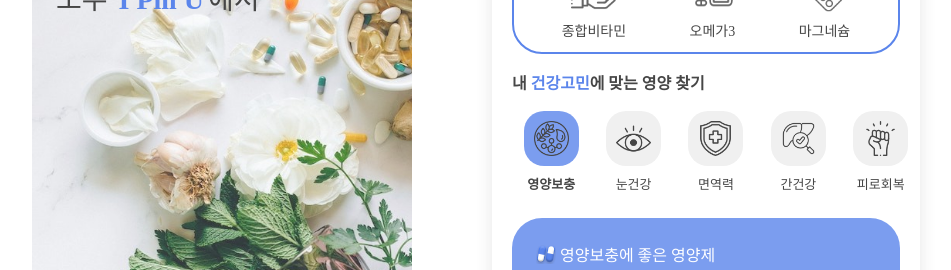
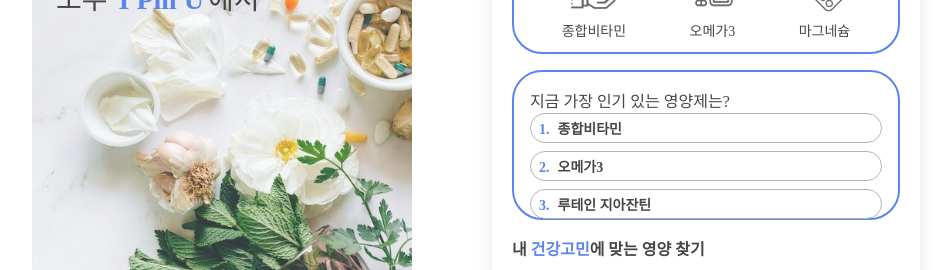
Before and after one commit to codestates-seb/seb42_main_013, a React (Create React App) app in the folder client/: page / in a window 1280 px wide. Shown: the part 247-517 px from the top of the page, without its empty margins (164-1115 px from the left). Built offline with nearby package versions, Linux system fonts and the light colour scheme; a web font is replaced by a local one.

Commit message:
[Fix] 검색, 추천 기능 수정

```diff
--- a/client/src/pages/Search.js
+++ b/client/src/pages/Search.js
@@ -19,10 +19,25 @@ const SearchContainer = styled.div`
 const ResultContainer = styled.div`
   padding: 0 20px;
   padding-bottom: var(--gap-md);
+  .search-no-result {
+    width: 100%;
+    text-align: center;
+    padding: var(--gap-lg) 0;
+    p {
+      margin: var(--gap-sm) 0;
+    }
+  }
+`
+
+const ResultTitleDiv = styled.div`
+  margin: var(--gap-lg) 0;
   .search-result {
-    font-size: 18px;
+    font-size: 16px;
     font-weight: 600;
-    margin: var(--gap-lg) 0;
+    margin-bottom: 4px;
+  }
+  .search-description {
+    font-size: 14px;
   }
 `
 
@@ -121,13 +136,13 @@ function Search() {
   }
 
   const prevBtnHandler = () => {
-    if(isClicked !== 1) {
+    if (isClicked !== 1) {
       setIsClicked(isClicked - 1);
     }
   }
 
   const nextBtnHandler = () => {
-    if(isClicked !== 5) {
+    if (isClicked !== 5) {
       setIsClicked(isClicked + 1);
     }
   }
@@ -147,22 +162,37 @@ function Search() {
           </div>
           <PriceFilterBtn className="not-price-area">적용</PriceFilterBtn>
         </PriceFilterDiv> */}
+        <ResultTitleDiv>
           <div className="search-result">'{query}' 검색 결과</div>
-        {data.map((el, idx) => {
+          <div className="search-description">(검색 결과는 최대 50건까지 확인할 수 있습니다)</div>
+        </ResultTitleDiv>
+        {data.length === 0 ? <div className="search-no-result">
+          <p><strong>'{query}'</strong>에 대한 검색 결과가 없습니다.</p>
+          <p>검색어를 확인해 주세요.</p>
+        </div>
+          : data.map((el, idx) => {
             return (
               <Items key={idx} title={el.title} img={el.image} link={el.link} price={el.lprice} />
             )
           })}
+        {/* {data.map((el, idx) => {
+          return (
+            <Items key={idx} title={el.title} img={el.image} link={el.link} price={el.lprice} />
+          )
+        })} */}
       </ResultContainer>
-      <PaginationDiv>
+      {data.length === 0 ? null
+        : <PaginationDiv>
           <FontAwesomeIcon icon={faChevronLeft} className="pagination-arrow" onClick={prevBtnHandler} />
           {numbers.map(el => {
             return (
               <PaginationBtn key={el} onClick={paginationHandler} clicked={el === isClicked}>{el}</PaginationBtn>
             )
           })}
-        <FontAwesomeIcon icon={faChevronRight} className="pagination-arrow" onClick={nextBtnHandler}/>
+          <FontAwesomeIcon icon={faChevronRight} className="pagination-arrow" onClick={nextBtnHandler} />
         </PaginationDiv>
+      }
+
     </SearchContainer>
   )
 }
--- a/client/src/pages/Suggest.js
+++ b/client/src/pages/Suggest.js
@@ -41,6 +41,7 @@ const UserConcern = styled.div`
   border: 2px solid var(--blue-100);
   border-radius: 30px;
   padding: var(--gap-md);
+  margin-bottom: var(--gap-md);
 `
 
 const UserSupContainer = styled.div`
@@ -68,6 +69,29 @@ const UserSupImg = styled.img`
   @media (max-width: 427px){
     width: 10.51vw;
     }
+`
+
+const RankingContainer = styled.div`
+  height: 95%;
+  display: flex;
+  flex-direction: column;
+  justify-content: center;
+  align-items: flex-start;
+  color: var(--black-100);
+`
+
+const RankingDiv = styled.div`
+  width: 100%;
+  border: 1px solid var(--black-400);
+  border-radius: 20px;
+  margin: 4px 0;
+  padding: 4px;
+  padding-left: var(--gap-sm);
+  font-size: 14px;
+  font-weight: 600;
+  span {
+    margin-right: var(--gap-sm);
+  }
 `
 
 const SugContentConatiner = styled.div`
@@ -275,6 +299,16 @@ function Suggest() {
           </UserSupContainer>
         </UserConcern>
       </UserContainer>
+      <UserContainer>
+        <UserConcern>
+          <div>지금 가장 인기 있는 영양제는?</div>
+          <RankingContainer>
+            <RankingDiv><span className="highlight">1.</span>종합비타민</RankingDiv>
+            <RankingDiv><span className="highlight">2.</span>오메가3</RankingDiv>
+            <RankingDiv><span className="highlight">3.</span>루테인 지아잔틴</RankingDiv>
+          </RankingContainer>
+        </UserConcern>
+      </UserContainer>
       <SugContentConatiner>
         <CategoryTitle>내 <span className="highlight">건강고민</span>에 맞는 영양 찾기</CategoryTitle>
         <ScrollBar />
```
Lines whose indentation alone changed are shown as unchanged.
